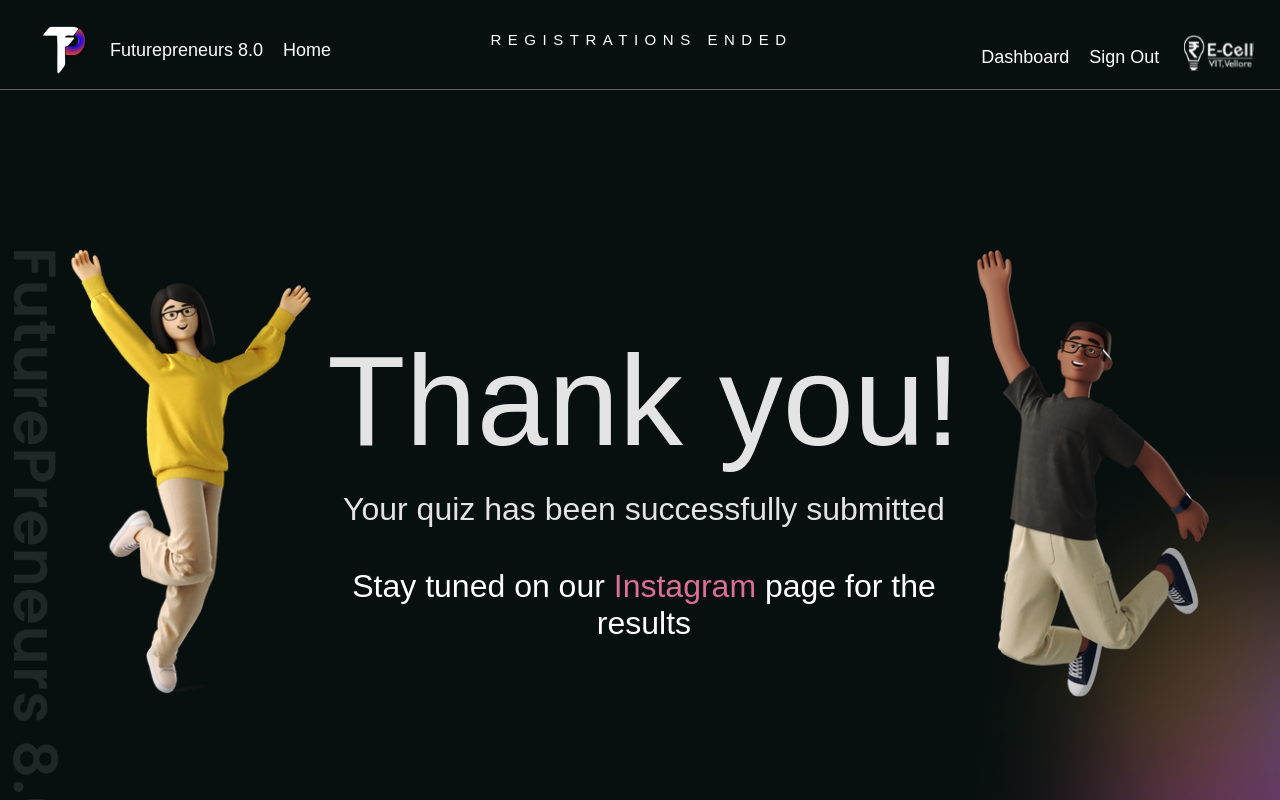
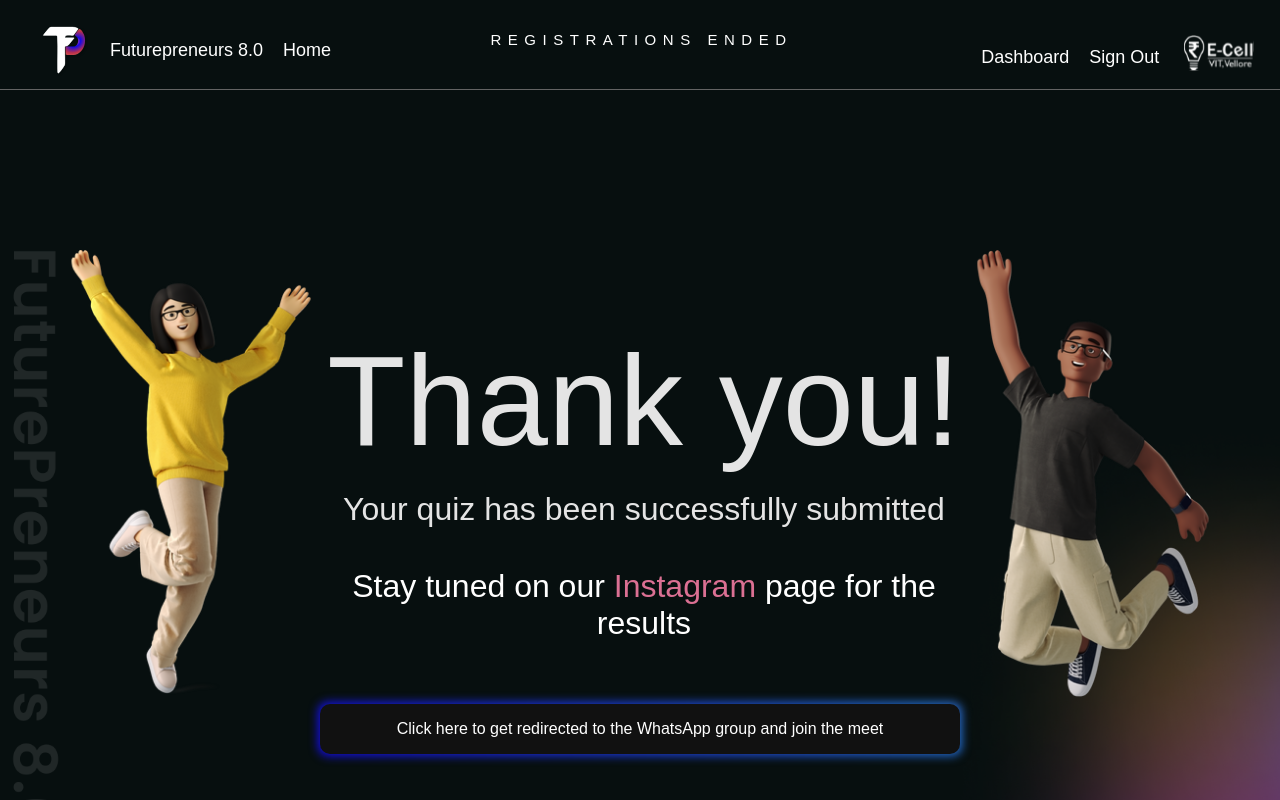
Before and after one commit to ecellvit/FuturePreneurs-22, a Next.js app: page /thankyou in a window 1280 px wide. Shown: the top 800 px of the page. Built offline with nearby package versions, Linux system fonts and the light colour scheme; no server answers; sample sign-in values are in the browser's storage.

Commit message:
instructions improved, quiz route and whatsapp group added

```diff
--- a/components/TeamDashboard/TeamMemberLeader.jsx
+++ b/components/TeamDashboard/TeamMemberLeader.jsx
@@ -72,7 +72,7 @@ const TeamMemberLeader = ({
               <p className={styles.phone_number}>{mobileNumber}</p>
               <p className={styles.paragraph}>{email}</p>
 
-              {teamRole == 0 ? (
+              {/* {teamRole == 0 ? (
                 <></>
               ) : (
                 <button
@@ -81,7 +81,7 @@ const TeamMemberLeader = ({
                 >
                   Remove
                 </button>
-              )}
+              )} */}
             </div>
           </div>
         </div>)}
--- a/components/quizQuestions/Questions.jsx
+++ b/components/quizQuestions/Questions.jsx
@@ -314,7 +314,7 @@ function Questions(props) {
   //   };
   // }, [END_TIME]);
 
-  const { hours, minutes, seconds } = useTimer("2022-10-04T10:11:00");
+  const { hours, minutes, seconds } = useTimer("2022-10-04T12:15:00");
 
   useEffect(() => {
     if (hours <= 0 && minutes <= 0 && seconds <= 0) {
--- a/components/quizQuestions/Thankyou.jsx
+++ b/components/quizQuestions/Thankyou.jsx
@@ -4,6 +4,10 @@ import { memo } from "react";
 import styles from "../../styles/Thankyou.module.css";
 import Footer from "../landing_main/Footer";
 const Thankyou = () => {
+  const openInNewTab = (url) => {
+    window.open(url, "_blank", "noopener,noreferrer");
+  };
+
   return (
     <>
       <div className={styles.thank_div}>
@@ -36,6 +40,18 @@ const Thankyou = () => {
             <img src="/men.png" loading="lazy" width="236" alt="" />
           </div>
         </div>
+        <div className={styles.invite_link_container}>
+            <div className="copy-area">
+              <button
+                className={`${styles.btngroup} ${styles.glow_on_hover}`}
+                onClick={() =>
+                  openInNewTab('https://chat.whatsapp.com/EUYdNSDxqOe6R33IvMHtw9')
+                }
+              >
+                Click here to get redirected to the WhatsApp group and join the meet
+              </button>
+            </div>
+          </div>
       </div>
       <Footer />
     </>
--- a/styles/Thankyou.module.css
+++ b/styles/Thankyou.module.css
@@ -59,3 +59,84 @@
     align-items: center;
   }
 }
+
+.invite_link_container {
+  display: flex;
+  align-items: center;
+  margin: -30px auto 40px;
+  padding-right: 10px;
+  padding-left: 10px;
+  justify-content: center;
+  color: #5b3acc;
+  font-size: 27px;
+  font-weight: 400;
+  text-align: center;
+  color: #ffff;
+}
+.btngroup{
+  width:40rem;
+  margin-top:2rem;
+  margin-bottom:1rem;
+  font-size:1rem;
+}
+.glow_on_hover {
+  width: 40rem;
+  height: 50px;
+  border: none;
+  outline: none;
+  color: #fff;
+  background: #111;
+  cursor: pointer;
+  position: relative;
+  z-index: 0;
+  border-radius: 10px;
+}
+
+.glow_on_hover:before {
+  content: "";
+  background: linear-gradient(
+    45deg,
+    #130ae6,
+    #236dce,
+    #bf3ec3,
+    #bc304b,
+    #e69951
+  );
+  /* background: linear-gradient(45deg, #ff0000, #ff7300, #fffb00, #48ff00, #00ffd5, #002bff, #7a00ff, #ff00c8, #ff0000); */
+  position: absolute;
+  top: -2px;
+  left: -2px;
+  background-size: 400%;
+  z-index: -1;
+  filter: blur(5px);
+  width: calc(100% + 4px);
+  height: calc(100% + 4px);
+  animation: glowing 20s linear infinite;
+  opacity: 1;
+  transition: opacity 0.3s ease-in-out;
+  border-radius: 10px;
+}
+
+.glow_on_hover:active {
+  color: #000;
+}
+
+.glow_on_hover:active:after {
+  background: transparent;
+}
+
+.glow_on_hover:hover:before {
+  opacity: 1;
+}
+
+.glow_on_hover:after {
+  z-index: -1;
+  content: "";
+  position: absolute;
+  width: 100%;
+  height: 100%;
+  background: #111;
+  left: 0;
+  top: 0;
+  border-radius: 10px;
+}
```
Also changed, not shown: components/TeamDashboard/LeaderDashboard.jsx (+5 -7 lines), components/quizQuestions/MainQuiz.jsx (+35 -16 lines), pages/fpquiz-round-zero.js (renamed from pages/ecellroxx45432.js).
